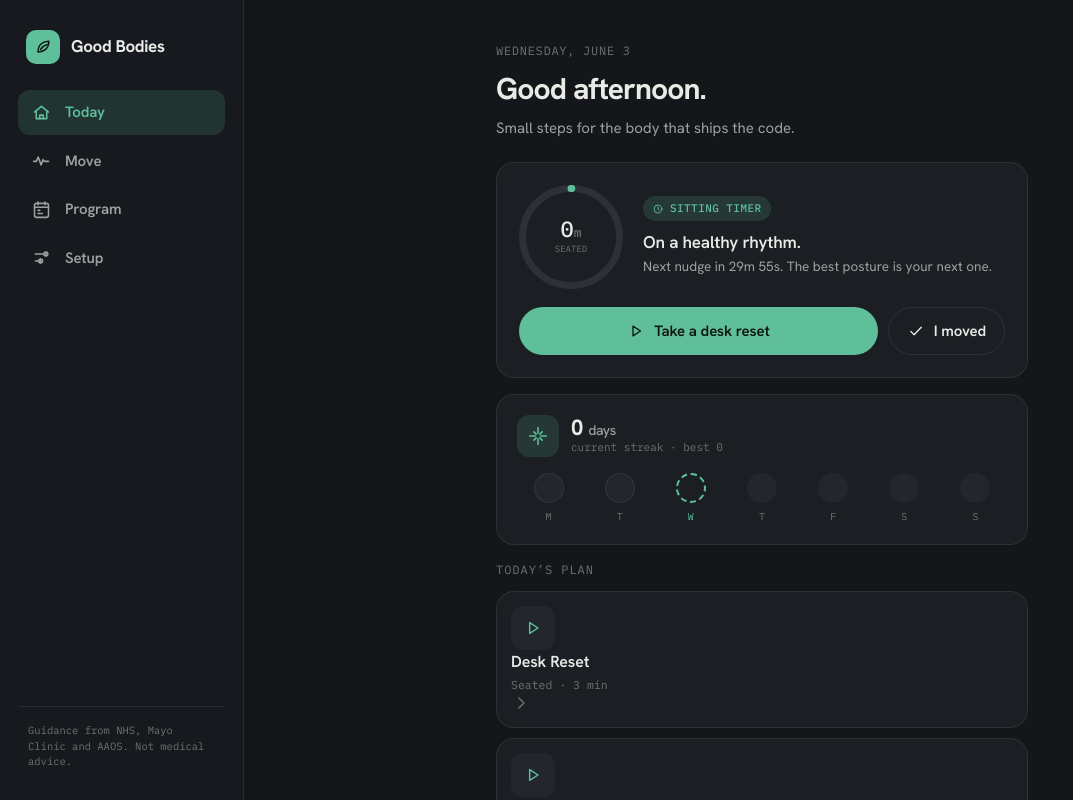
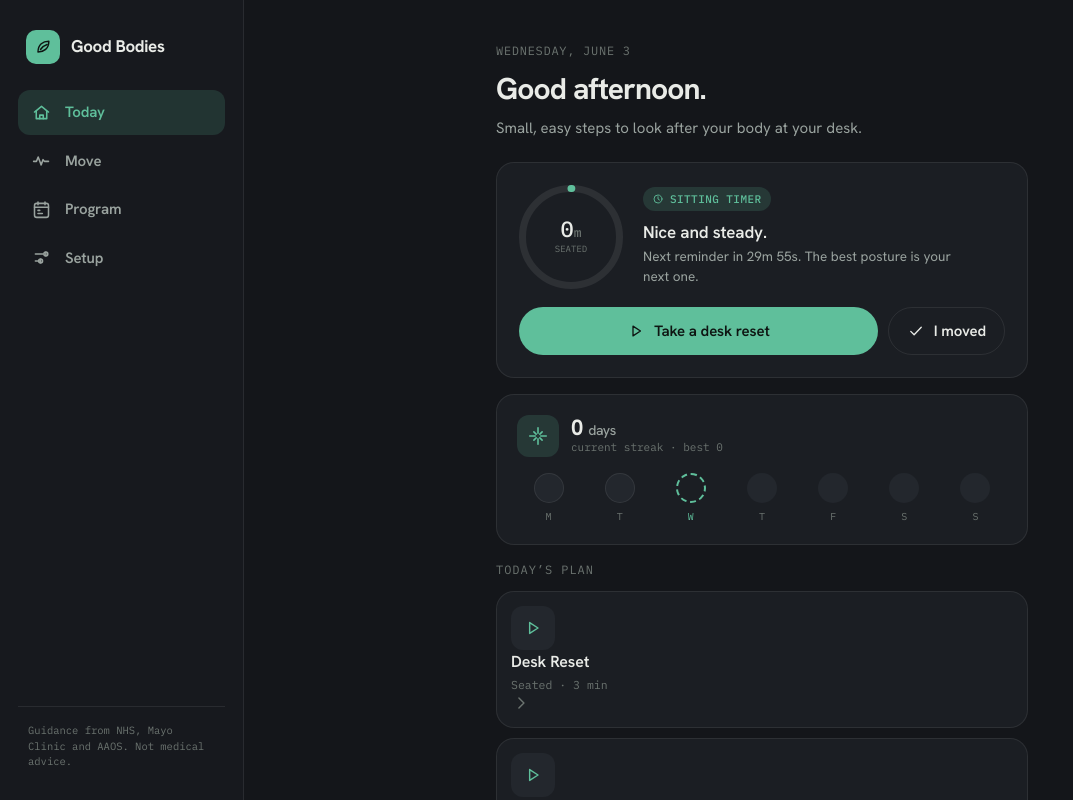
Before and after one commit to edriso/goodbody, a React (Vite) app: page / in a window 1280 px wide. Shown: the whole page, without its empty margins (0-1073 px from the left). Built offline with nearby package versions, Linux system fonts and the light colour scheme.

Commit message:
Simplify copy to plain English across the app (tagline, facts, cues, status text)

```diff
--- a/src/data/content.ts
+++ b/src/data/content.ts
@@ -65,7 +65,7 @@ const seedRoutines: SeedRoutine[] = [
     tag: 'Seated',
     estimatedMinutes: 3,
     blurb: 'A seated flow to undo a long sitting block. No standing up required.',
-    why: 'Prolonged static sitting loads spinal discs and stiffens muscles. A short mobility flow restores movement without leaving your chair.',
+    why: 'Sitting still for a long time puts stress on your spine and stiffens your muscles. A few easy moves get you going again without leaving your chair.',
     steps: [
       {
         name: 'Settle & breathe',
@@ -138,7 +138,7 @@ const seedRoutines: SeedRoutine[] = [
     tag: 'Standing',
     estimatedMinutes: 2,
     blurb: 'Get out of the chair. Open the front of the body that sitting keeps closed.',
-    why: 'Standing back extension and hip-flexor openers directly counter the flexed posture of sitting, recommended by AAOS for hourly relief.',
+    why: 'Standing tall and opening your hips undoes the hunched shape that sitting creates. The AAOS suggests a break like this once an hour.',
     steps: [
       {
         name: 'Stand & roll shoulders',
@@ -221,7 +221,7 @@ const seedRoutines: SeedRoutine[] = [
     tag: 'Floor · Strength',
     estimatedMinutes: 8,
     blurb: 'The strength base that supports your spine. Gentle, controlled, on the floor.',
-    why: 'A strong core supports the spine and cuts recurrence of low-back pain. These are the foundational motor-control moves used in NHS physiotherapy programs.',
+    why: 'A strong core supports your spine and helps stop back pain from coming back. These are the basic moves used in NHS physiotherapy programs.',
     steps: [
       {
         name: 'Get set',
@@ -315,7 +315,7 @@ const seedProgram: SeedProgram = {
       weekNumber: 1,
       theme: 'Wake it up',
       focus:
-        'Learn the foundational moves. Slow and pain-free, you are building motor control, not chasing a burn.',
+        'Learn the basic moves. Keep them slow and pain-free. You are teaching your body the movements, not trying to feel the burn.',
       sessions: [
         { dayLabel: 'Mon', routineSlug: 'core-foundations', note: 'Foundations, half the reps if new' },
         { dayLabel: 'Wed', routineSlug: 'stand-stretch', note: 'Mobility day' },
@@ -357,7 +357,7 @@ const seedProgram: SeedProgram = {
       weekNumber: 5,
       theme: 'Own it',
       focus:
-        'The routine should feel like yours now. Push the holds to a strong-but-comfortable end range.',
+        'The routine should feel like yours now. Hold each move as far as feels strong but still comfortable.',
       sessions: [
         { dayLabel: 'Mon', routineSlug: 'core-foundations', note: 'Longer holds' },
         { dayLabel: 'Wed', routineSlug: 'core-foundations', note: 'Add dead-bug round' },
@@ -457,11 +457,11 @@ export const ergonomicsGroupOrder = ['Chair', 'Screen', 'Arms & hands', 'Movemen
 
 // ---- Static copy -----------------------------------------------------------
 export const appContent: AppContent = {
-  tagline: 'Small steps for the body that ships the code.',
+  tagline: 'Small, easy steps to look after your body at your desk.',
   safety:
-    'Move within comfort. Mild discomfort (up to about 5 out of 10) during a stretch is normal, but stop if you feel sharp or shooting pain, and see a GP or physiotherapist if pain lasts beyond a few weeks. Staying gently active beats resting in bed. This app is general guidance, not medical advice.',
+    'Move within comfort. A little discomfort during a stretch is normal, but stop if you feel sharp or shooting pain, and see a doctor or physiotherapist if pain lasts more than a few weeks. Staying gently active is better than resting in bed. This app gives general advice, not medical advice.',
   facts: [
-    'Sitting more than 5 hours a day raises the odds of a back-pain flare. Movement is the antidote.',
+    'Sitting more than 5 hours a day makes back pain more likely. Moving is the simple fix.',
     'The best posture is your next posture. Changing position often matters more than any single "perfect" pose.',
     'Up to 8 in 10 people get back pain at some point. It is common, rarely serious, and usually eases within weeks.',
     'Exercise can cut the chance of back pain coming back by nearly half.',
--- a/src/hooks/use-move-reminder.ts
+++ b/src/hooks/use-move-reminder.ts
@@ -46,7 +46,7 @@ function notifyTimeToMove(): void {
   }
   try {
     new Notification('Time to move', {
-      body: 'You have been sitting a while. Stand, stretch, or take a quick lap.',
+      body: 'You have been sitting a while. Stand up, stretch, or take a short walk.',
       icon: '/favicon.svg',
       tag: 'good-bodies-move', // collapse repeats into one
     });
--- a/src/player/finish-screen.tsx
+++ b/src/player/finish-screen.tsx
@@ -49,8 +49,8 @@ export function FinishScreen({ routine, onClose, onRestart }: FinishScreenProps)
           textWrap: 'pretty',
         }}
       >
-        That is <strong style={{ color: 'var(--text)' }}>{routine.title}</strong> done and logged.
-        Your back thanks you, that is another brick in the wall against stiffness.
+        That is <strong style={{ color: 'var(--text)' }}>{routine.title}</strong> done and saved.
+        Your back thanks you. That is one more step toward feeling looser and stronger.
       </p>
       <div style={{ display: 'flex', gap: 12, flexWrap: 'wrap', justifyContent: 'center' }}>
         <Button onClick={onClose} variant="primary" size="lg" icon="check">
--- a/src/screens/setup-screen.tsx
+++ b/src/screens/setup-screen.tsx
@@ -60,7 +60,7 @@ export function SetupScreen() {
 
   const headline =
     ergonomics.score === 100
-      ? 'Dialled in.'
+      ? 'All set.'
       : ergonomics.score >= 60
         ? 'Looking good.'
         : 'Room to improve.';
--- a/src/screens/today-screen.tsx
+++ b/src/screens/today-screen.tsx
@@ -136,7 +136,7 @@ export function TodayScreen() {
                 marginBottom: 4,
               }}
             >
-              {over ? "You've been still a while." : 'On a healthy rhythm.'}
+              {over ? "You've been sitting a while." : 'Nice and steady.'}
             </div>
             <p
               style={{
@@ -148,8 +148,8 @@ export function TodayScreen() {
               }}
             >
               {over
-                ? 'Stand, stretch, or take a lap. Your next reset clears the clock.'
-                : `Next nudge in ${formatMinutes(Math.max(sit.interval - sit.elapsed, 0))}. The best posture is your next one.`}
+                ? 'Stand up, stretch, or take a short walk. Moving resets the timer.'
+                : `Next reminder in ${formatMinutes(Math.max(sit.interval - sit.elapsed, 0))}. The best posture is your next one.`}
             </p>
           </div>
         </div>
```
